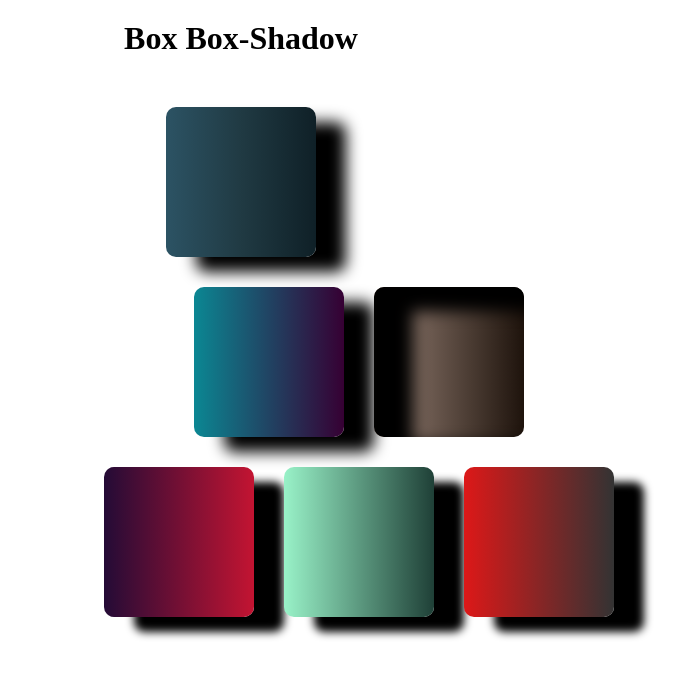
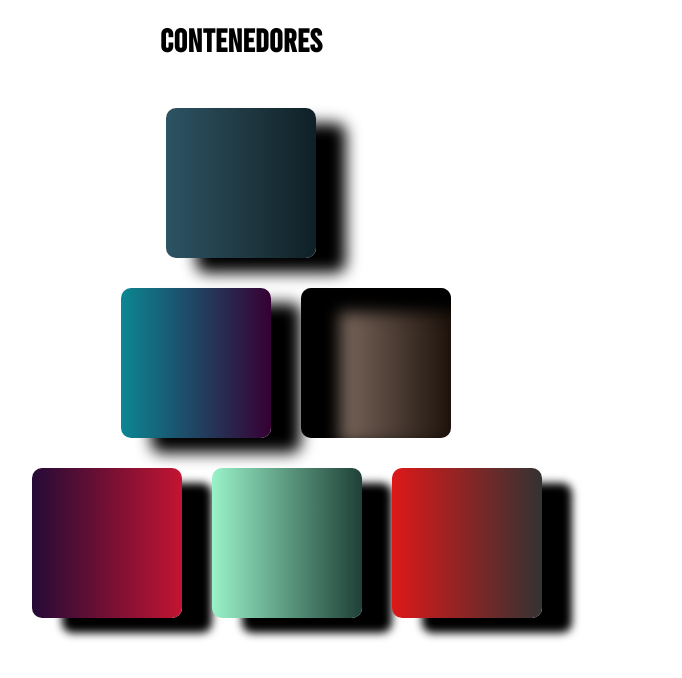
Before and after one commit to cervantesjuand/ADSO, a plain HTML site: page html/box.html in a window 1280 px wide. Shown: the whole page, without its empty margins (399-1081 px from the left). Drawn offline with Linux system fonts and the light colour scheme.

Commit message:
nuevo cambio

```diff
--- a/css/box.css
+++ b/css/box.css
@@ -1,6 +1,11 @@
 h1 {
     text-align: center;
     margin-top: 20px;
+    font-family: Net;
+}
+@font-face {
+    font-family: Net;
+    src: url("../fuentes/netflix.ttf");
 }
 .box {
     width: 150px;
@@ -30,7 +35,7 @@ h1 {
 .box-2 {
     cursor: pointer;
     box-shadow: 30px 15px 15px black;
-    margin-left: 585px;
+    margin-left: 512px;
     background: #360033;  /* fallback for old browsers */
     background: -webkit-linear-gradient(to right, #0b8793, #360033);  /* Chrome 10-25, Safari 5.1-6 */
     background: linear-gradient(to right, #0b8793, #360033);
@@ -64,7 +69,7 @@ h1 {
 .box-4{
     cursor: pointer;
     box-shadow: 30px 15px 9px black;
-    margin-left: 495px;
+    margin-left: 423px;
     background: #c31432;  /* fallback for old browsers */
     background: -webkit-linear-gradient(to right, #240b36, #c31432);  /* Chrome 10-25, Safari 5.1-6 */
     background: linear-gradient(to right, #240b36, #c31432); /* W3C, IE 10+/ Edge, Firefox 16+, Chrome 26+, Opera 12+, Safari 7+ */
--- a/html/box.html
+++ b/html/box.html
@@ -8,7 +8,7 @@
     <title>Box-Shadow</title>
 </head>
 <body>
-    <h1>Box Box-Shadow</h1>
+    <h1>CONTENEDORES</h1>
     <div class="box box-1"></div>
     <div class="containerb">
         <div class="box box-2">
```
